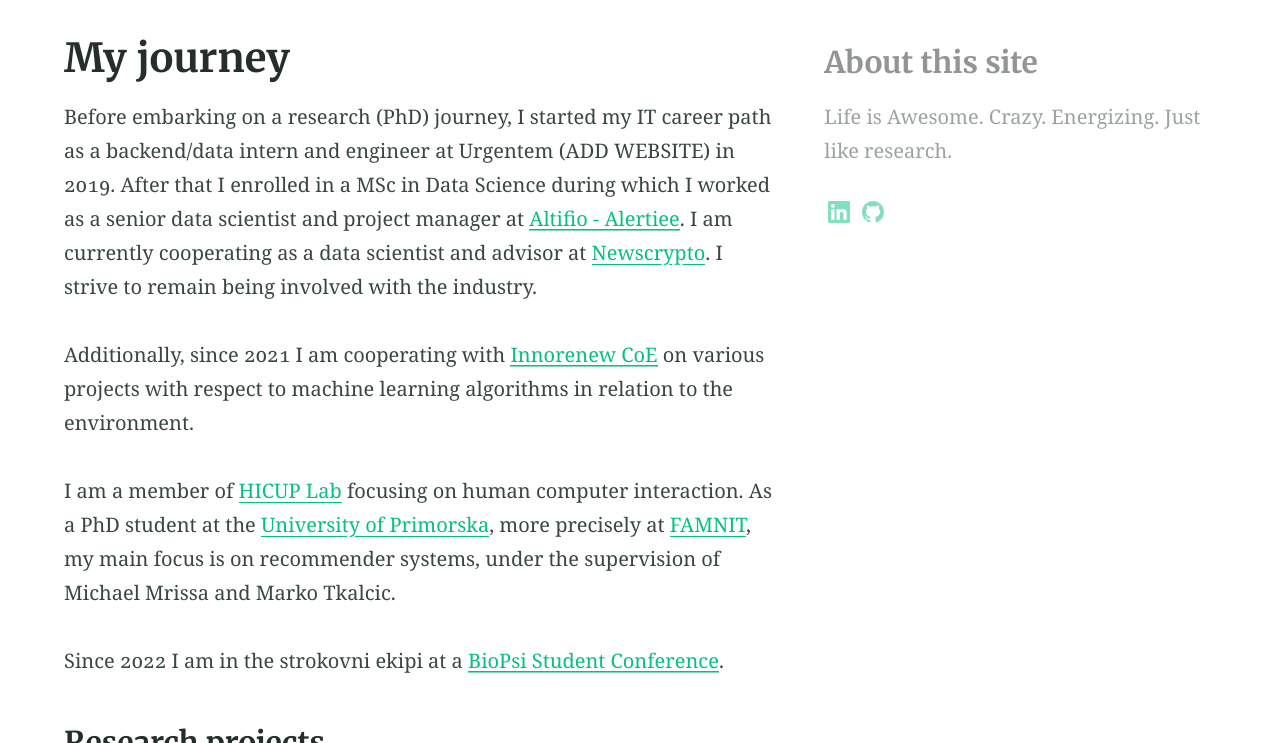
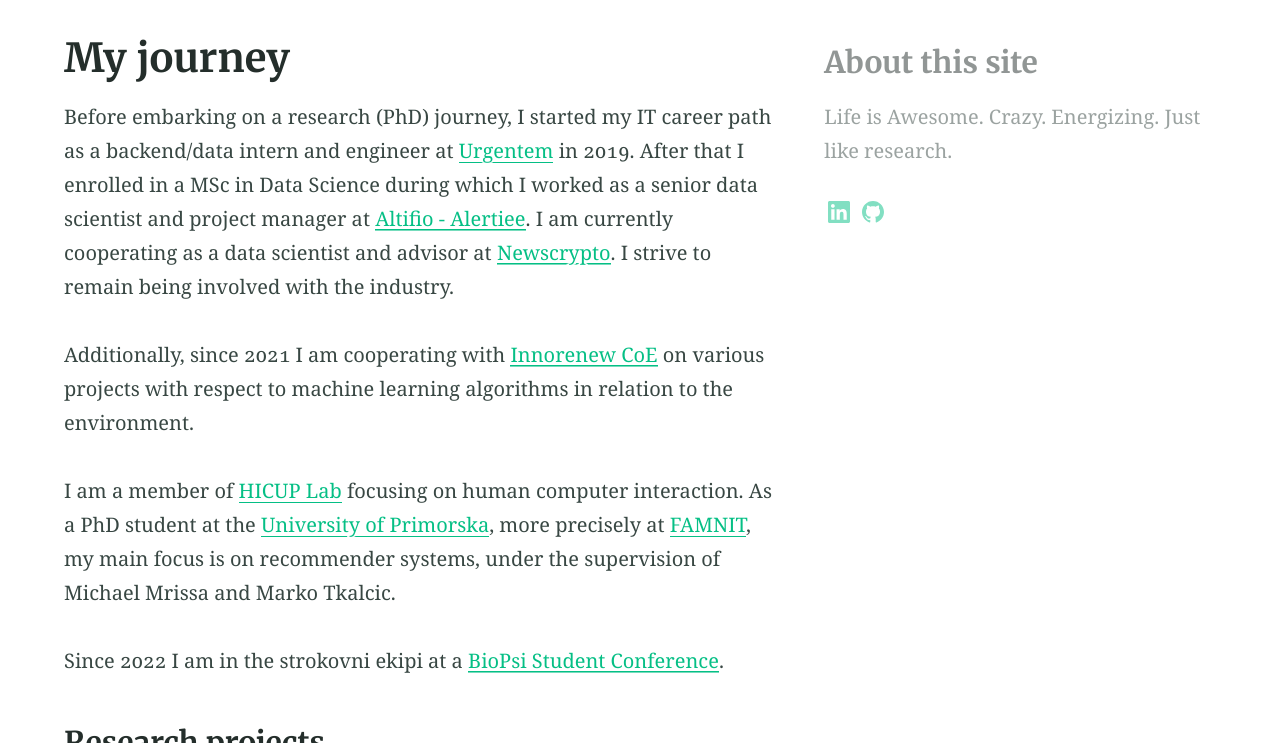
Before and after one commit to Marina225/marina225.github.io, a Jekyll site: the page built from projects.md, in a window 1280 px wide and 900 px high, scrolled down 237 px, cut to the strip 157-900 px from the top of the window. Built offline with Jekyll 4.4.1, drawn with Linux system fonts in a browser that asks for light colours; some of the changed text lies outside the part shown.

Commit message:
Update projects.md

```diff
--- a/projects.md
+++ b/projects.md
@@ -10,10 +10,10 @@ excerpt: "My name is Marina. I'm a PhD student. Passionate about AI and in this
 
 
 
-Before embarking on a research (PhD) journey, I started my IT career path as a backend/data intern and engineer at Urgentem (ADD WEBSITE) in 2019. After that I enrolled in a MSc in Data Science during which I worked as a senior data scientist and project manager at [Altifio - Alertiee](). I am currently cooperating as a data scientist and advisor at [Newscrypto]().
+Before embarking on a research (PhD) journey, I started my IT career path as a backend/data intern and engineer at [Urgentem](https://www.urgentem.net/) in 2019. After that I enrolled in a MSc in Data Science during which I worked as a senior data scientist and project manager at [Altifio - Alertiee](https://alertiee.io/). I am currently cooperating as a data scientist and advisor at [Newscrypto](https://newscrypto.io/).
 I strive to remain being involved with the industry.
 
-Additionally, since 2021 I am cooperating with [Innorenew CoE]() on various projects with respect to machine learning algorithms in relation to the environment.
+Additionally, since 2021 I am cooperating with [Innorenew CoE](https://innorenew.eu/) on various projects with respect to machine learning algorithms in relation to the environment.
 
 
 I am a member of [HICUP Lab](https://hicup.famnit.upr.si/) focusing on human computer interaction. As a PhD student at the [University of Primorska](https://www.upr.si/en), more precisely at [FAMNIT](https://www.famnit.upr.si/en), my main focus is on recommender systems, under the supervision of Michael Mrissa and Marko Tkalcic.
```
Also changed, not shown: other parts of projects.md (+1 -1 lines).
